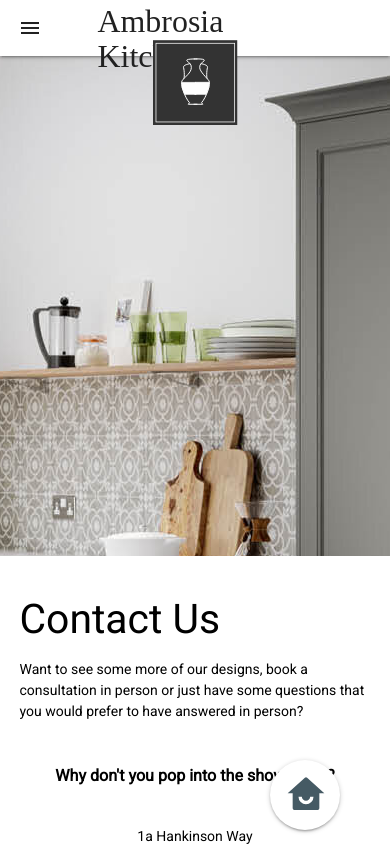
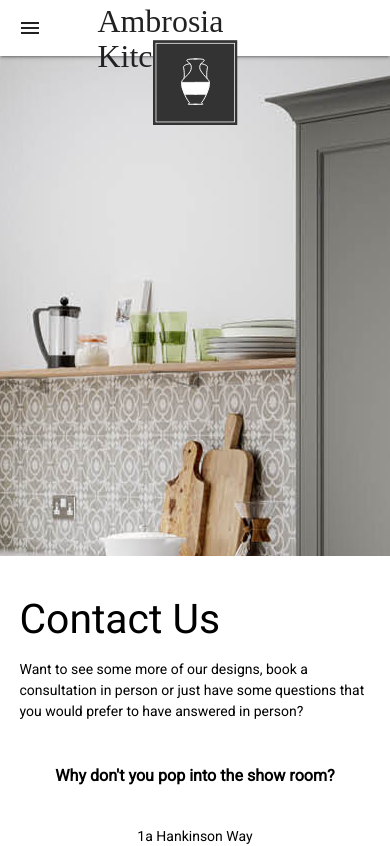
Before and after one commit to PhilwithoneL/ambrosia-kitchens, a React (Create React App) app: page /Contact in a window 390 px wide. Shown: the top 846 px of the page. Built offline with nearby package versions, Linux system fonts and the light colour scheme; a web font is replaced by a local one.

Commit message:
V0.16 Home navigation amendments
- Added media queries to remove btn at smaller screen sizes

- Added Welome page link to pop out navbar

```diff
--- a/src/components/Contact.js
+++ b/src/components/Contact.js
@@ -53,6 +53,7 @@ const Contact = () => {
                 </div>
                 <div className = "col s12 m2"></div>
             </div>
+
             <HomeBtn />
 
         </div>
--- a/src/components/NavBar.js
+++ b/src/components/NavBar.js
@@ -29,6 +29,7 @@ export const NavBar = () => {
           </nav>
 
           <ul class="sidenav " id="mobile-demo">
+            <li><a href="/">Welcome</a></li>
             <li><a href="/about">About</a></li>
             <li><a href="/OurWork">Work</a></li>
             <li><a href="/Contact">Contact</a></li>
--- a/src/scss/main.css
+++ b/src/scss/main.css
@@ -46,7 +46,7 @@ html {
 }
 
 .home-btn-span {
-  top: 90vh;
+  top: 90%;
   position: fixed;
   width: 100%;
   z-index: 1;
@@ -324,6 +324,9 @@ li {
   .nav-logo {
     margin-top: 20px;
   }
+}
+
+@media only screen and (max-width: 991px) {
   .home-btn-span {
     display: none;
   }
--- a/src/styles/_mediaQueries.scss
+++ b/src/styles/_mediaQueries.scss
@@ -7,8 +7,12 @@
     .nav-logo {
         margin-top: 20px;
     }
+}
+
+@media only screen and (max-width: 991px) {
 
     .home-btn-span {
-        display:none;
+        display: none;
     }
+
 }
--- a/src/styles/main.scss
+++ b/src/styles/main.scss
@@ -46,7 +46,7 @@ html {
 //HomeBtn
 
 .home-btn-span {
-    top: 90vh;
+    top: 90%;
     position: fixed;
     width:100%;
     z-index: 1;
```
Also changed, not shown: 1 other file (tests, documents, lock files or other folders).
